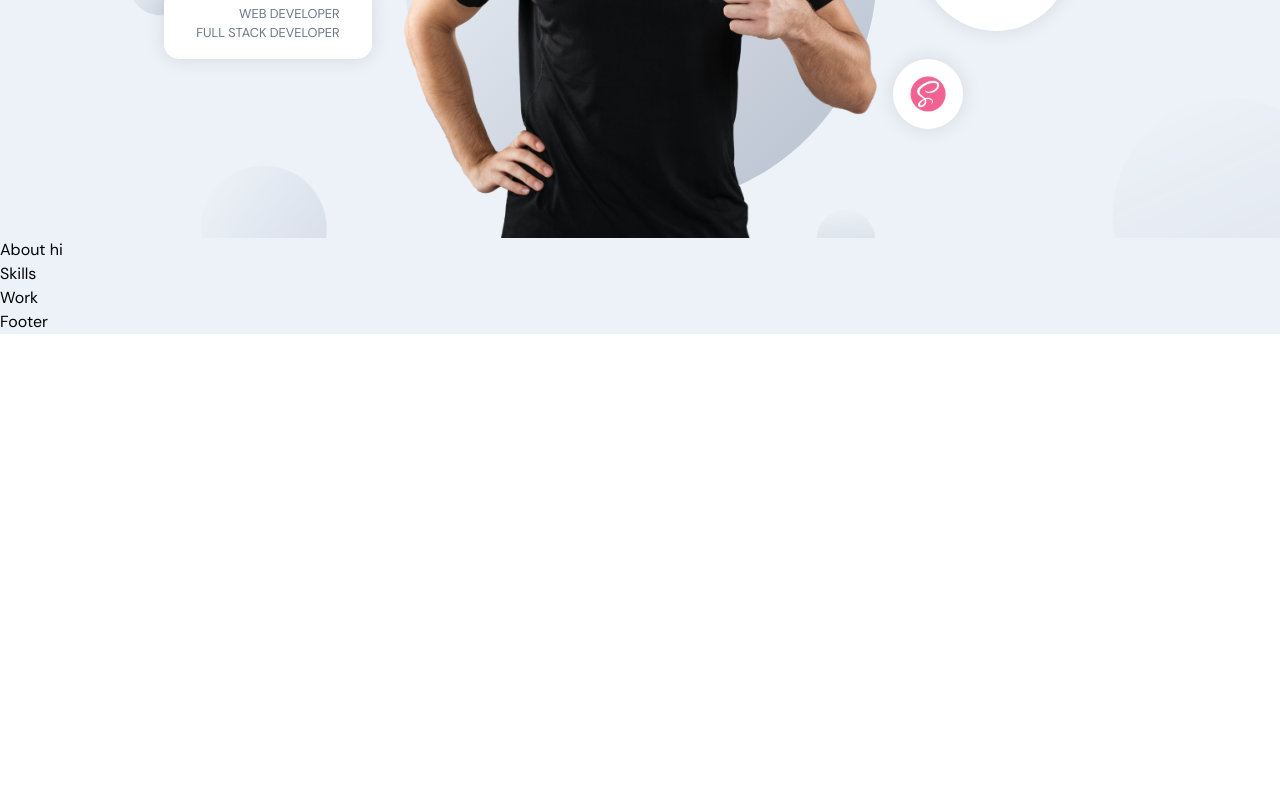
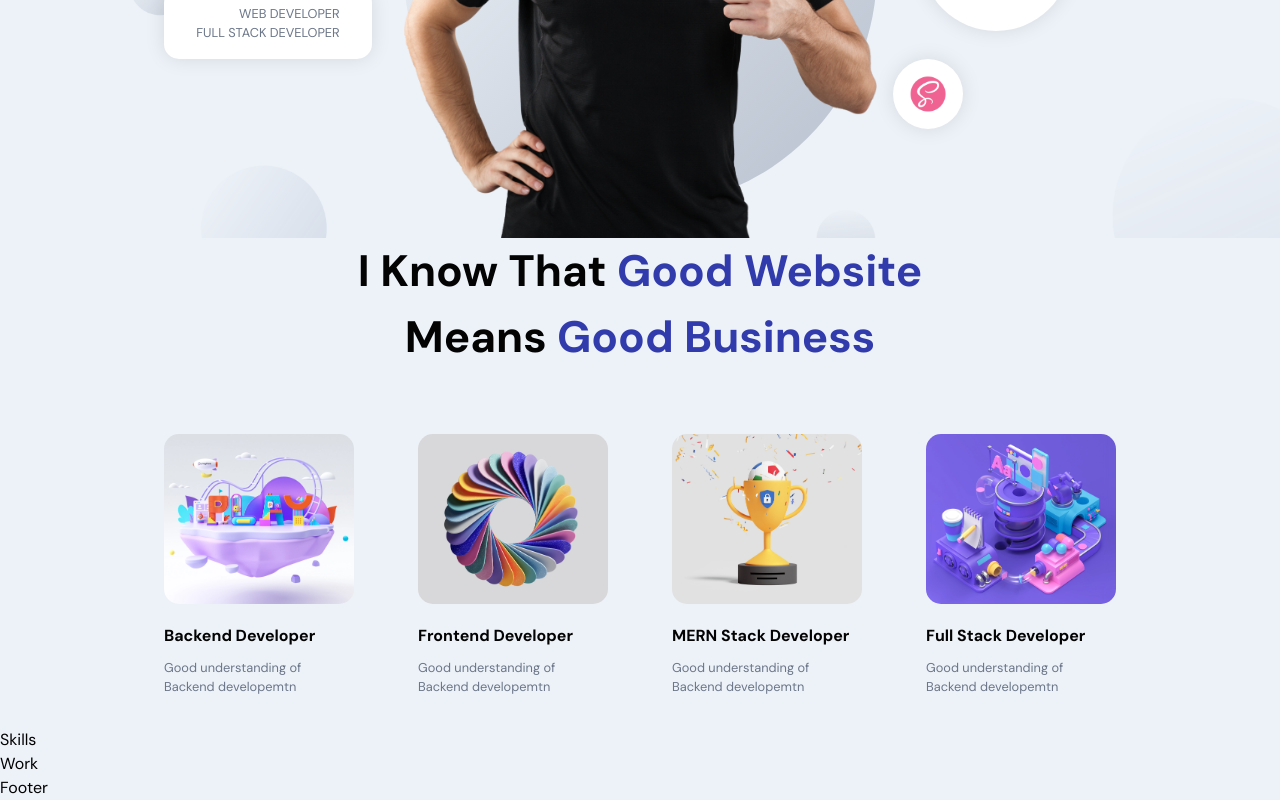
Before and after one commit to anuragabcr/portfolio, a Next.js app: page / in a window 1280 px wide. Shown: the part 452-1252 px from the top of the page. Before the commit the page ends 800 px from the top, so only its background shows below. Built offline with nearby package versions, Linux system fonts and the light colour scheme.

Commit message:
about completed

```diff
--- a/app/container/About/About.scss
+++ b/app/container/About/About.scss
@@ -0,0 +1,38 @@
+.app__about {
+    flex: 1;
+    width: 100%;
+    flex-direction: column;
+  }
+
+  .app__profiles {
+    display: flex;
+    justify-content: center;
+    align-items: flex-start;
+    flex-wrap: wrap;
+    margin-top: 2rem;
+  }
+
+  .app__profile-item {
+    width: 190px;
+    display: flex;
+    justify-content: flex-start;
+    align-items: flex-start;
+    flex-direction: column;
+    margin: 2rem;
+
+    img {
+      width: 100%;
+      height: 170px;
+      border-radius: 15px;
+      object-fit: cover;
+    }
+
+    @media screen and (min-width: 2000px) {
+      width: 370px;
+      margin: 2rem 4rem;
+
+      img {
+        height: 320px;
+      }
+    }
+  }
--- a/app/container/About/About.tsx
+++ b/app/container/About/About.tsx
@@ -1,8 +1,63 @@
+"use client";
 import React from "react";
+import { motion } from "framer-motion";
+import Image from "next/image";
+
+import { images } from "@/app/constants";
 import "./About.scss";
 
+const abouts = [
+  {
+    title: "Backend Developer",
+    description: "Good understanding of Backend developemtn",
+    imgUrl: images.about01,
+  },
+  {
+    title: "Frontend Developer",
+    description: "Good understanding of Backend developemtn",
+    imgUrl: images.about02,
+  },
+  {
+    title: "MERN Stack Developer",
+    description: "Good understanding of Backend developemtn",
+    imgUrl: images.about03,
+  },
+  {
+    title: "Full Stack Developer",
+    description: "Good understanding of Backend developemtn",
+    imgUrl: images.about04,
+  },
+];
+
 const About = () => {
-  return <div>About hi</div>;
+  return (
+    <>
+      <h2 className="head-text">
+        I Know that <span>Good Website</span> <br />
+        means <span>Good Business</span>
+      </h2>
+
+      <div className="app__profiles">
+        {abouts.map((about, index) => (
+          <motion.div
+            whileInView={{ opacity: 1 }}
+            whileHover={{ scale: 1.1 }}
+            transition={{ duration: 0.5, type: "tween" }}
+            className="app__profile-item"
+            key={about.title + index}
+          >
+            <Image src={about.imgUrl} alt={about.title} />
+            <h2 className="bold-text" style={{ marginTop: 20 }}>
+              {about.title}
+            </h2>
+            <p className="p-text" style={{ marginTop: 10 }}>
+              {about.description}
+            </p>
+          </motion.div>
+        ))}
+      </div>
+    </>
+  );
 };
 
 export default About;
```
